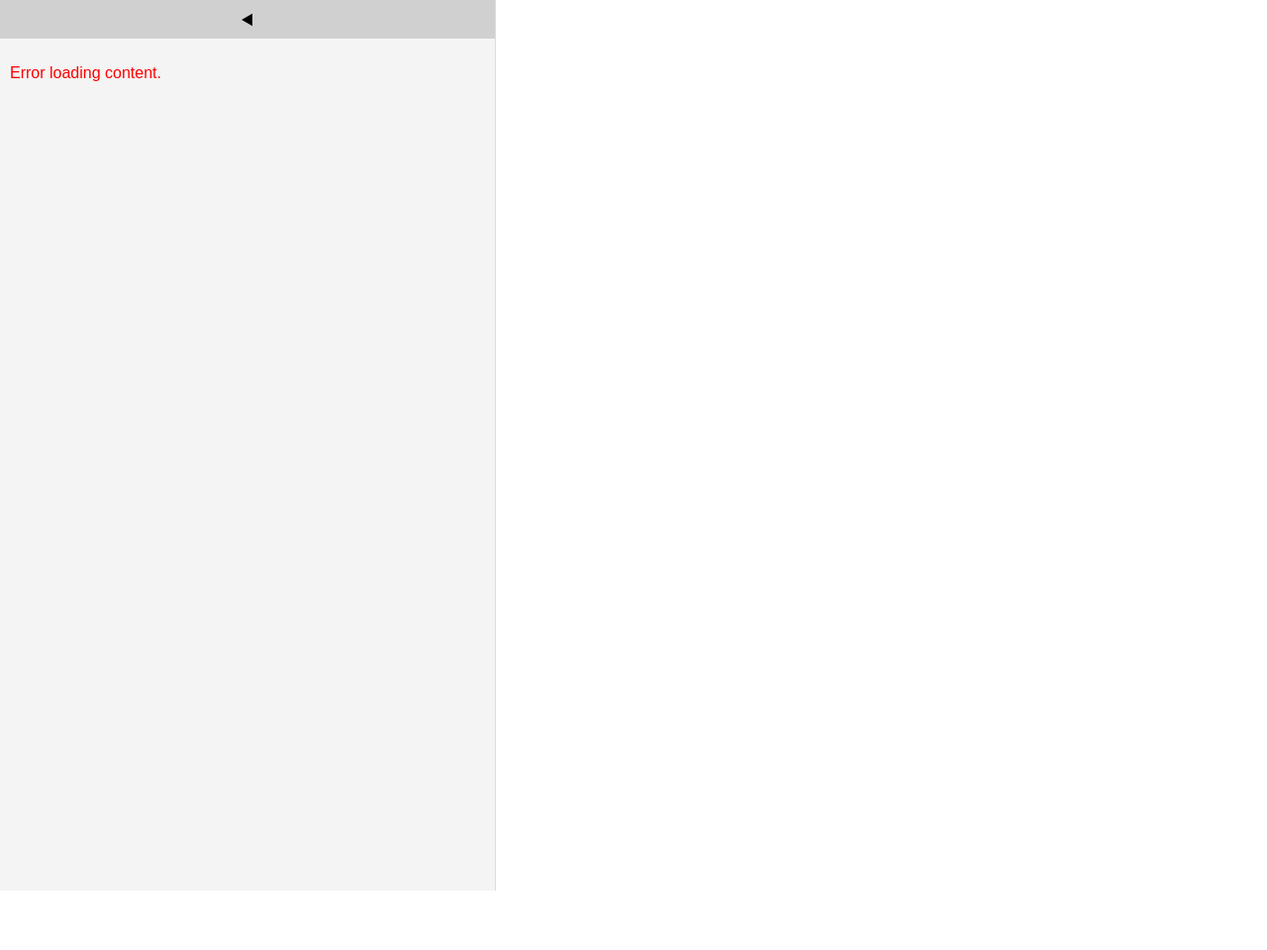
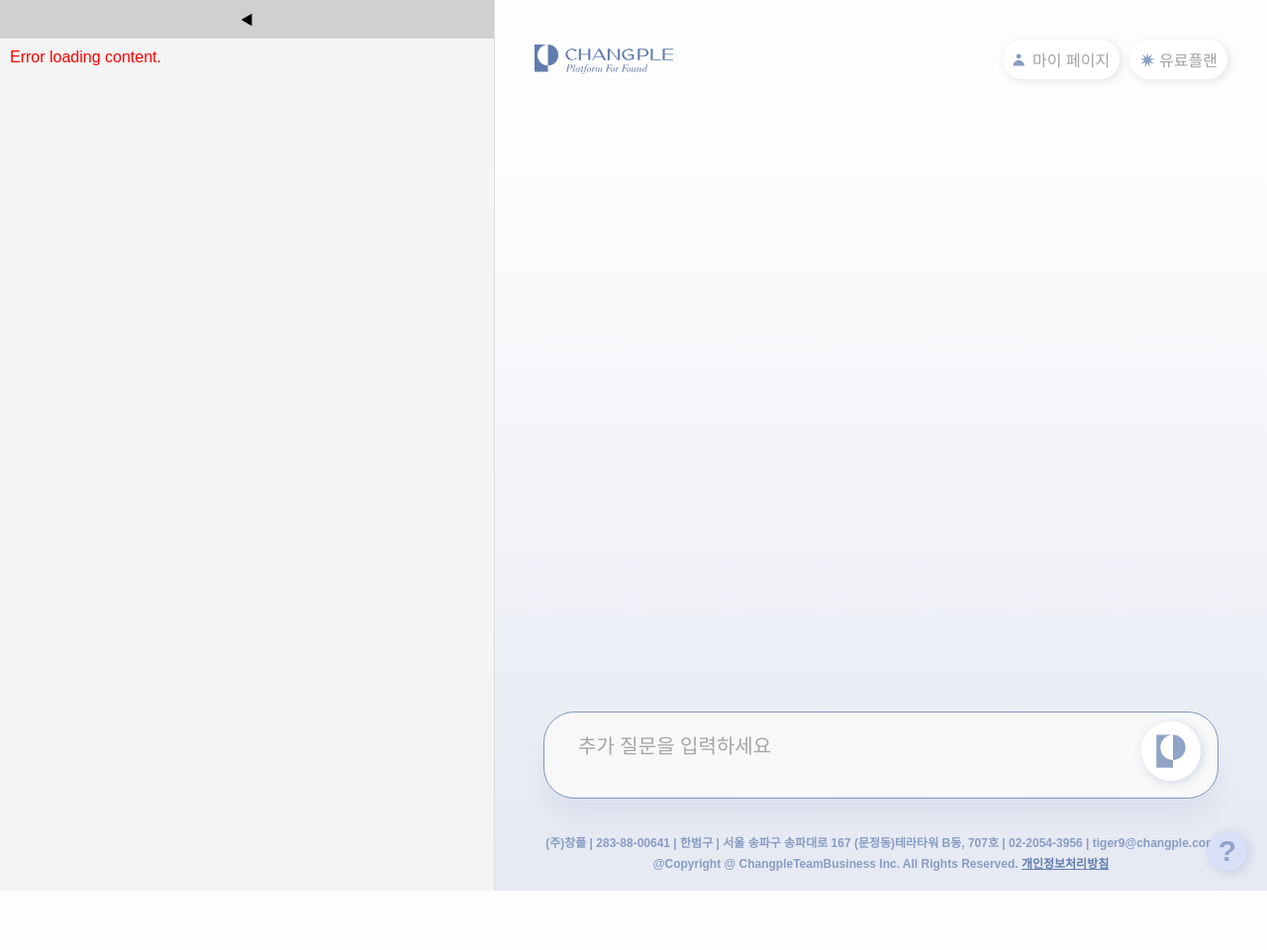
Before and after one commit to leetusik/changple, a Django app: template templates/index_chat.html in a window 1280 px wide. Shown: the whole page at 99% size. Before the commit the page ends 900 px from the top, so only its background shows below. Run offline with Django 4.2, Linux system fonts and the light colour scheme; the template is opened without the code that fills it, so the values that code supplies are empty; some libraries are stand-ins or nearby versions; some web fonts are replaced.

Commit message:
content viewer at index_chat

```diff
--- a/static/css/index_chat.css
+++ b/static/css/index_chat.css
@@ -16,6 +16,38 @@ body {
   min-height: 100vh;
   overflow-x: hidden;
   overflow-y: hidden;
+  background: linear-gradient(180deg,
+      rgba(250, 250, 250, 0.4) 19%,
+      rgba(194, 202, 225, 0.4) 95%);
+}
+
+/* Mobile message styling */
+.mobile-message {
+    display: none;
+    position: fixed;
+    top: 0;
+    left: 0;
+    width: 100%;
+    height: 100%;
+    background-color: #fff;
+    z-index: 9999;
+    flex-direction: column;
+    justify-content: center;
+    align-items: center;
+    text-align: center;
+    font-size: 18px;
+    line-height: 1.6;
+    color: #617DAE;
+}
+
+/* Media query for mobile devices */
+@media screen and (max-width: 768px) {
+    .container {
+        display: none !important;
+    }
+    .mobile-message {
+        display: flex;
+    }
 }
 
 .container {
@@ -28,28 +60,20 @@ body {
   /* 배경색에 투명도 적용 */
   overflow: hidden;
   display: flex;
-  /* flex-direction: column; */
   overflow-y: hidden;
-  /* Disable scrolling */
 }
 
 .prompt-container {
   position: relative;
   max-width: 1040px;
   width: 100%;
-  height: calc(100vh - 250px);
-  max-width: 1040px;
-  width: 100%;
-  height: calc(100vh - 250px);
+  height: calc(100vh - 300px);
   overflow-y: auto;
   -ms-overflow-style: none;
-  /* IE and Edge */
   scrollbar-width: none;
-  /* Firefox */
 }
 
 .prompt-answer-block {
-  /* background-color: black; */
   width: 100%;
   color: white;
   display: flex;
@@ -70,7 +94,7 @@ body {
   width: 100%;
   height: 100%;
   margin-bottom: 100px;
-  padding-right: 60px;
+  padding-right: 20px;
 }
 
 .prompt-links-container {
@@ -241,7 +265,8 @@ body {
 }
 
 .header {
-  position: fixed;
+  /* position: fixed; */
+  position: flex;
   top: 0;
   left: 0;
   width: 100%;
@@ -335,17 +360,29 @@ body {
   cursor: pointer;
 }
 
+.main-block {
+  width: 100%;
+  height: 100%;
+  /* Take full height of parent */
+  display: flex;
+  flex-direction: column;
+  align-items: center;
+  overflow-y: auto;
+  /* Allow this area to scroll independently */
+  padding-top: 10px;
+  padding-bottom: 30px;
+  padding-left: 10px;
+  padding-right: 10px;
+}
+
 .main-content-prompt {
   flex: 1;
   display: flex;
   flex-direction: column;
   align-items: center;
-  padding: 20px;
-  padding-bottom: 180px;
+  padding: 0 20px 20px 20px;
   width: 100%;
   position: relative;
-  margin-top: 50px;
-  /* 헤더 높이만큼 마진 추가 */
 }
 
 /* Hide scrollbar for WebKit browsers (Chrome, Safari) */
@@ -392,44 +429,22 @@ body {
   flex-shrink: 0;
 }
 
-.input-container-locked {
-  width: 100%;
+.input-container-unlocked {
+  width: calc(100% - 600px);
   max-width: 1040px;
-  height: 148px;
-  position: relative;
-  display: flex;
+  height: auto;
+  min-height: 80px;
+  position: fixed;
+  bottom: 90px;
+  left: calc(50% + 250px);
+  transform: translateX(-50%);
+  z-index: 1000;
+  transition: left 0.3s ease, width 0.3s ease;
 }
 
-.input-container-unlocked {
+.sidebar-main-content.sidebar-collapsed .input-container-unlocked {
+  left: 50%;
   width: 100%;
-  max-width: 1040px;
-  height: 148px;
-  position: relative;
-  display: flex;
-}
-
-.input-container-prompt {
-  width: 100%;
-  max-width: 1040px;
-  /* height: 148px; */
-  /* 고정 높이 제거 */
-  min-height: 80px;
-  /* 최소 높이 설정 (예시) */
-  height: auto;
-  /* 내용에 따라 높이 자동 조절 */
-  /* height: 148px; */
-  /* 고정 높이 제거 */
-  min-height: 80px;
-  /* 최소 높이 설정 (예시) */
-  height: auto;
-  /* 내용에 따라 높이 자동 조절 */
-  position: fixed;
-  bottom: 90px;
-  /* 120px에서 80px로 수정하여 footer와의 간격 줄임 */
-  left: 50%;
-  transform: translateX(-50%);
-  margin-top: 60px;
-  z-index: 1000;
 }
 
 .move-down {
@@ -692,7 +707,7 @@ body {
 }
 
 footer {
-  width: 100%;
+  width: calc(100% - 500px);
   padding: 20px;
   display: flex;
   flex-direction: column;
@@ -702,8 +717,14 @@ footer {
   text-align: center;
   position: fixed;
   bottom: 0;
-  left: 0;
+  left: 500px;
   z-index: 999;
+  transition: left 0.3s ease, width 0.3s ease;
+}
+
+.sidebar-main-content.sidebar-collapsed footer {
+    left: 0;
+    width: 100%;
 }
 
 .company-info {
@@ -748,20 +769,6 @@ footer {
     min-height: 100px;
     font-size: 18px;
     line-height: 24px;
-  }
-
-  .input-container-locked {
-    height: auto;
-    min-height: 120px;
-  }
-
-  .input-container-unlocked {
-    min-height: 60px;
-  }
-
-  .input-box-locked {
-    font-size: 20px;
-    padding: 20px;
   }
 
   .input-box-unlocked {
@@ -1038,7 +1045,7 @@ li {
 /* ------------아래로 스크롤 버튼 스타일------------- */
 .scroll-down-button {
   position: absolute;
-  /* 부모(.input-container-prompt) 기준으로 위치 설정 */
+  /* 부모(.input-container-unlocked) 기준으로 위치 설정 */
   bottom: 100%;
   /* 버튼의 아래쪽 경계를 부모의 위쪽 경계에 맞춤 */
   left: 50%;
--- a/static/css/sidebar.css
+++ b/static/css/sidebar.css
@@ -52,11 +52,18 @@ body, html {
 }
 
 .sidebar-content-container img {
+    display: block;
     height: 100%;
     width: auto;
     object-fit: cover;
     border-radius: 4px;
     cursor: pointer;
+}
+
+.sidebar-content-container a {
+    display: block;
+    height: 100%;
+    flex-shrink: 0;
 }
 
 .sidebar-main-content {
--- a/templates/index_chat.html
+++ b/templates/index_chat.html
@@ -1,64 +1,23 @@
 {% extends 'sidebar.html' %}
 {% load static %}
-<!DOCTYPE html>
-<html lang="en">
-<head>
-    <meta charset="UTF-8">
-    <meta name="viewport" content="width=device-width, initial-scale=1.0">
-    <title>ChanpleAI - Chat</title>
 
-    <link rel="icon" href="{% static 'img/favicon.svg' %}" type="image/x-icon">
+{% block title %}ChangpleAI{% endblock %}
 
+{% block extra_head %}
     <link rel="stylesheet" href="{% static 'css/index_chat.css' %}">
     <!-- 마크다운 변환 라이브러리 추가 -->
     <script src="https://cdn.jsdelivr.net/npm/marked/marked.min.js"></script>
     <!-- XSS 공격 방지를 위한 DOMPurify 추가 -->
     <script src="https://cdnjs.cloudflare.com/ajax/libs/dompurify/3.0.6/purify.min.js"></script>
+{% endblock %}
 
-    <style>
-        /* Mobile message styling */
-        .mobile-message {
-            display: none;
-            position: fixed;
-            top: 0;
-            left: 0;
-            width: 100%;
-            height: 100%;
-            background-color: #fff;
-            z-index: 9999;
-            flex-direction: column;
-            justify-content: center;
-            align-items: center;
-            text-align: center;
-            font-size: 18px;
-            line-height: 1.6;
-            color: #617DAE;
-        }
-
-        /* Media query for mobile devices */
-        @media screen and (max-width: 768px) {
-            .container {
-                display: none !important;
-            }
-            .mobile-message {
-                display: flex;
-            }
-        }
-
-        /* Rating buttons styling */
-        /* This is now moved to index_chat.css, so removing the duplicate here */
-
-
-    </style>
-</head>
-<body>
+{% block content %}
     <!-- Mobile message -->
     <div class="mobile-message">
         <p>모바일 접속을 지원하지 않습니다.</p>
         <p>PC로 접속하여 사용해주세요.</p>
     </div>
 
-    <div class="container">
     <div class="header">
 
         <!-- 창플 메인 로고(좌측)) -->
@@ -120,22 +79,22 @@
                 <svg class="payment-icon" width="23" height="22" viewBox="0 0 23 22" fill="none" xmlns="http://www.w3.org/2000/svg">
                     <path d="M11.7339 0.200195L13.2023 7.40581L18.9589 2.82986L15.452 9.29355L22.8032 9.48839L15.962 12.1857L21.4681 17.0602L14.4936 14.7291L15.5782 22.0023L11.7339 15.7335L7.88962 22.0023L8.97425 14.7291L1.9998 17.0602L7.50585 12.1857L0.664688 9.48839L8.01582 9.29355L4.50899 2.82986L10.2655 7.40581L11.7339 0.200195Z" fill="#889DC4"/>
                     </svg>
-                    <div class="payment-btn-text">유료플랜 결제</div>
+                <div class="payment-btn-text">유료플랜</div>
             </div>
         </div>
 
 
     </div>
 
+    <div class="main-block">
         <div class="main-content-prompt">
             <div class="prompt-container">
                 <div class="prompt-wrapper">
 
                 </div>
             </div>
-
-            <div class="input-container-prompt">
-                <!-- 스크롤 버튼을 input-container-prompt 내부 상단으로 이동 -->
+        </div>
+        <div class="input-container-unlocked">
             <button id="scroll-down-btn" class="scroll-down-button" style="display: none;">
                 ↓
             </button>
@@ -182,7 +141,6 @@
         <div class="spinner"></div>
     </div>
 
-    </div>
 
     <div class="help-btn">
         <p>?</p>
@@ -271,13 +229,11 @@
             </P>
         </div>
     </footer>
+{% endblock %}
 
-
-    {% load static %}
-    {# 외부 JavaScript 파일을 먼저 로드 #}
+{% block extra_scripts %}
+    {% csrf_token %}
     <script src="{% static 'js/index_chat.js' %}"></script>
-
-    {# HTML 내부에 남겨둘 스크립트 #}
     <script>
         let abortController = null; // 스트리밍 중단 컨트롤러
 
@@ -958,13 +914,18 @@
                 inputBox.placeholder = "추가 질문을 입력하세요"; // Placeholder 변경
                 const initialHeight = inputBox.style.height; // 초기 높이 저장
 
+                // Set initial text color
+                inputBox.style.color = '#a4a4a4';
+
                 inputBox.addEventListener('input', function() {
                     if (this.value.trim() !== '') {
                         if(changpleBtn) changpleBtn.style.display = 'none';
                         if(sendBtn) sendBtn.style.display = 'flex';
+                        this.style.color = '#47639A'; // Change color to active
                     } else {
                         if(changpleBtn) changpleBtn.style.display = 'flex';
                         if(sendBtn) sendBtn.style.display = 'none';
+                        this.style.color = '#a4a4a4'; // Change color back to placeholder
                     }
                     adjustTextareaHeight(); // index_chat.js 함수 호출
                 });
@@ -1144,13 +1105,9 @@
             }
             // *** END: Event Delegation ***
 
-        }); // End of DOMContentLoaded listener
-
             //---------- changple btn 호버 -------------------------
-        document.addEventListener('DOMContentLoaded', function() {
             // changple-btn 요소 선택
-            const changpleBtn = document.querySelector('.changple-btn');
-
+            if (changpleBtn) {
                 // 마우스가 버튼 위에 올라갔을 때 (mouseover)
                 changpleBtn.addEventListener('mouseover', function() {
                     // 배경색 변경 (예: 연한 파란색)
@@ -1164,92 +1121,79 @@
                     // 원래 배경색으로 복원 (투명 또는 흰색)
                     this.style.backgroundColor = 'transparent';
                 });
-        });
+            }
 
             //---------- send btn 호버 -------------------------
-        document.addEventListener('DOMContentLoaded', function() {
-            //-- send-btn 요소 선택
-            const sendBtn = document.querySelector('.send-btn');
-
+            if (sendBtn) {
                 //-- 마우스가 버튼 위에 올라갔을 때(mouseover)
                 sendBtn.addEventListener('mouseover', function() {
                     //-- 배경색 변경
                     this.style.backgroundColor = '#EFF2FA';
                     //-- 전환효과 추가
-                this.style.transition = 'background-color 0.3 ease';
+                    this.style.transition = 'background-color 0.3s ease';
                 });
 
                 sendBtn.addEventListener('mouseout', function() {
                     //-- 원래 배경색으로 보원
                     this.style.backgroundColor = 'transparent';
                 });
-        });
-
+            }
 
             //--- mypage-btn hover -------------------------------------
-        document.addEventListener('DOMContentLoaded', function() {
-            //-- send-btn 요소 선택
             const mypageBtn = document.querySelector('.mypage-btn');
-
+            if (mypageBtn) {
                 //-- 마우스가 버튼 위에 올라갔을 때(mouseover)
                 mypageBtn.addEventListener('mouseover', function() {
                     //-- 배경색 변경
                     this.style.backgroundColor = '#f5f5f5';
                     //-- 전환효과 추가
-                this.style.transition = 'background-color 0.3 ease';
+                    this.style.transition = 'background-color 0.3s ease';
                 });
 
                 mypageBtn.addEventListener('mouseout', function() {
                     //-- 원래 배경색으로 보원
                     this.style.backgroundColor = 'transparent';
                 });
-        });
-
+            }
 
             //--- payment-btn hover -------------------------------------
-        document.addEventListener('DOMContentLoaded', function() {
-            //-- send-btn 요소 선택
             const paymentBtn = document.querySelector('.payment-btn');
-
+            if (paymentBtn) {
                 //-- 마우스가 버튼 위에 올라갔을 때(mouseover)
                 paymentBtn.addEventListener('mouseover', function() {
                     //-- 배경색 변경
                     this.style.backgroundColor = '#f5f5f5';
                     //-- 전환효과 추가
-                this.style.transition = 'background-color 0.3 ease';
+                    this.style.transition = 'background-color 0.3s ease';
                 });
 
                 paymentBtn.addEventListener('mouseout', function() {
                     //-- 원래 배경색으로 보원
                     this.style.backgroundColor = 'transparent';
                 });
+            }
+
+        }); // End of DOMContentLoaded listener
+
+        // 메시지 수신 및 채팅창 업데이트 로직 (iframe -> parent)
+        window.addEventListener('message', function(event) {
+            if (event.data && event.data.type === 'STW_ADD_TO_CHAT' && typeof event.data.text === 'string') {
+                const inputBox = document.querySelector('.input-box-unlocked');
+                if (inputBox) {
+                    const selectedText = event.data.text;
+                    // 기존 텍스트가 있으면 줄바꿈 후 추가, 없으면 그냥 추가
+                    if (inputBox.value.trim().length > 0) {
+                        inputBox.value += '\n' + selectedText;
+                    } else {
+                        inputBox.value = selectedText;
+                    }
+                    // UI 업데이트 (전송 버튼 표시, 색상 변경 등)를 위해 input 이벤트 강제 발생
+                    inputBox.dispatchEvent(new Event('input'));
+                    // 사용자가 바로 다음 입력을 할 수 있도록 포커스 설정
+                    inputBox.focus();
+                }
+            }
         });
 
-
-
-
-
-
-
-
-
-
-
-
-
-
-        //-- send-btn 요소 선택
-        const sendBtn = document.querySelector('.send-btn');
-
-
-
-
-
-
-
-
-
-
     </script>
-</body>
-</html>
+{% endblock %}
```
Also changed, not shown: static/css/index.css (+6 -3 lines). Lines whose indentation alone changed are shown as unchanged.
